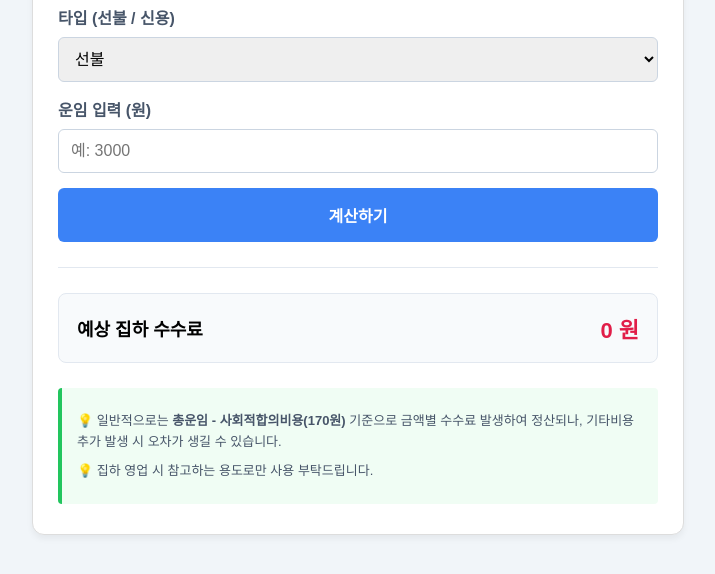
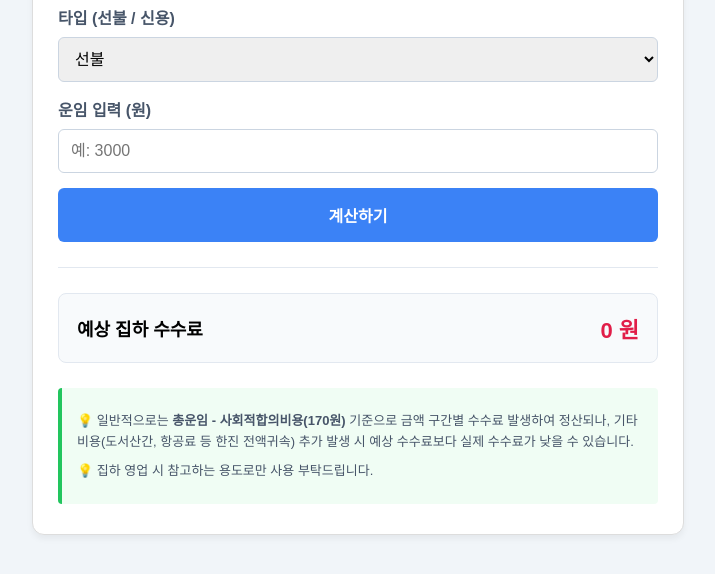
Before and after one commit to MOS-Kelly/hanjinfee, a plain HTML site: page index.html in a window 1280 px wide. Shown: the part 116-690 px from the top of the page, without its empty margins (282-997 px from the left). Drawn offline with Linux system fonts and the light colour scheme.

Commit message:
Update index.html

```diff
--- a/index.html
+++ b/index.html
@@ -134,7 +134,7 @@
         </div>
 
         <div class="notice-box">
-            <p>💡 일반적으로는 <strong>총운임 - 사회적합의비용(170원)</strong> 기준으로 금액별 수수료 발생하여 정산되나, 기타비용 추가 발생 시 오차가 생길 수 있습니다.</p>
+            <p>💡 일반적으로는 <strong>총운임 - 사회적합의비용(170원)</strong> 기준으로 금액 구간별 수수료 발생하여 정산되나, 기타비용(도서산간, 항공료 등 한진 전액귀속) 추가 발생 시 예상 수수료보다 실제 수수료가 낮을 수 있습니다.</p>
             <p>💡 집하 영업 시 참고하는 용도로만 사용 부탁드립니다.</p>
         </div>
     </div>
```
